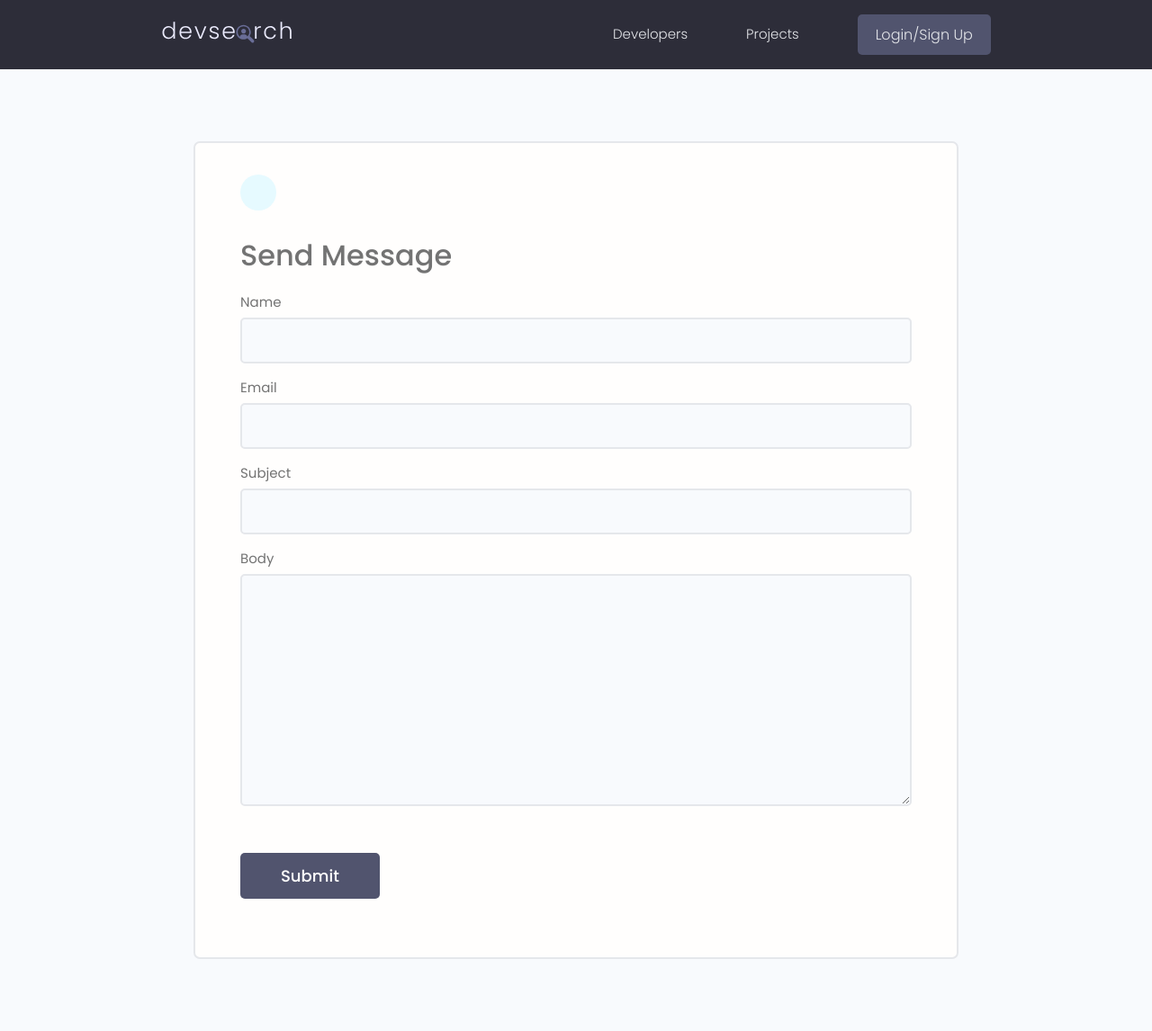
After one commit to Adoniyas7/dev_search, a Django app: page /send-message/4b89153a-87f2-44e1-8bf4-3c89a534345c in a window 1280 px wide. The commit adds this page. Shown: the whole page at 90% size. Run offline with Django 4.2, Linux system fonts and the light colour scheme; data comes from the database, SQL or seed files in the repository; both versions use the stored data as it was after the commit; some libraries are stand-ins or nearby versions.

Commit message:
added send-message

```diff
--- a/users/forms.py
+++ b/users/forms.py
@@ -2,7 +2,7 @@ from typing import Any
 from django.contrib.auth.forms import UserCreationForm
 from django.contrib.auth.models import User
 from django.forms import ModelForm
-from .models import Profile, Skill
+from .models import Profile, Skill, Message
 
 class UserRegistrationForm(UserCreationForm):
     class Meta:
@@ -44,3 +44,15 @@ class SkillForm(ModelForm):
             self.fields[name].widget.attrs.update(
                 {"class":"input"}
             )
+
+class MessageForm(ModelForm):
+    class Meta:
+        model = Message
+        fields = ['name', 'email', 'subject', 'body']
+
+    def __init__(self, *args, **kwargs):
+        super(MessageForm, self).__init__(*args, **kwargs)
+        for name, field in self.fields.items():
+            self.fields[name].widget.attrs.update(
+                {"class":"input"}
+            )
--- /dev/null
+++ b/users/templates/users/message-form.html
@@ -0,0 +1,39 @@
+{% extends 'base.html' %}
+{% block content %}
+
+ <main class="formPage my-xl">
+        <div class="content-box">
+            <div class="formWrapper">
+                <a class="backButton" href="{% url 'user-profile' recipient.id %}"><i class="im im-angle-left"></i></a>
+                <br>
+                <h3>Send Message</h3>
+                <form class="form" method="POST" action="{% url 'send-message' recipient.id %}" enctype="multipart/form-data">
+                    {% csrf_token %}
+
+                    {% if user.is_authenticated == False %}
+                    <div class="form__field">
+                        <label for="formInput#text">{{form.name.label}}</label>
+                        {{form.name}}
+                    </div>
+                    <div class="form__field">
+                        <label for="formInput#text">{{form.email.label}}</label>
+                        {{form.email}}
+                    </div>
+                    {% endif %}
+                    <div class="form__field">
+                        <label for="formInput#text">{{form.subject.label}}</label>
+                        {{form.subject}}
+                    </div>
+                    <div class="form__field">
+                        <label for="formInput#text">{{form.body.label}}</label>
+                        {{form.body}}
+                    </div>
+
+
+                    <input class="btn btn--sub btn--lg  my-md" type="submit" value="Submit" />
+                </form>
+            </div>
+        </div>
+    </main>
+
+{% endblock %}
--- a/users/templates/users/user-profile.html
+++ b/users/templates/users/user-profile.html
@@ -34,7 +34,9 @@
                 </li>
                 {% endif %}
               </ul>
-              <a href="#" class="btn btn--sub btn--lg">Send Message </a>
+              {% if request.user.profile.id != profile.id %}
+              <a href="{% url 'send-message' profile.id %}" class="btn btn--sub btn--lg">Send Message </a>
+              {% endif %}
             </div>
           </div>
         </div>
--- a/users/urls.py
+++ b/users/urls.py
@@ -14,4 +14,5 @@ urlpatterns = [
     path("delete-skill/<str:pk>", views.delete_skill, name='delete-skill'),
     path("inbox", views.inbox, name='inbox'),
     path("message/<str:pk>", views.message, name='message'),
+    path("send-message/<str:pk>", views.sendMessage, name='send-message')
 ]
--- a/users/views.py
+++ b/users/views.py
@@ -2,7 +2,7 @@ from django.shortcuts import render, redirect
 from .models import Profile, Skill, Message
 from django.contrib.auth.models import User
 from django.contrib.auth import authenticate, login, logout
-from .forms import UserRegistrationForm, ProfileForm, SkillForm
+from .forms import UserRegistrationForm, ProfileForm, SkillForm, MessageForm
 from django.db.models import Q
 from django.contrib import messages
 from django.contrib.auth.decorators import login_required
@@ -168,3 +168,29 @@ def message(request, pk):
         message.save()
     context = {"message": message}
     return render(request, 'users/message.html', context)
+
+def sendMessage(request, pk):
+    recipient = Profile.objects.get(id=pk)
+    form = MessageForm()
+    context = {"form": form, "recipient":recipient}
+    try:
+        sender = request.user.profile
+    except:
+        sender = None
+
+    if request.method == "POST":
+        form = MessageForm(request.POST)
+        if form.is_valid():
+            message = form.save(commit=False)
+            message.sender = sender
+            message.recipient = recipient
+
+            if sender:
+                message.name = sender.name
+                message.email = sender.email
+
+            message.save()
+            messages.success(request, "Message sent successfully")
+            return redirect('user-profile', pk=recipient.id)
+
+    return render(request, 'users/message-form.html', context  )
```
Also changed, not shown: db.sqlite3.
